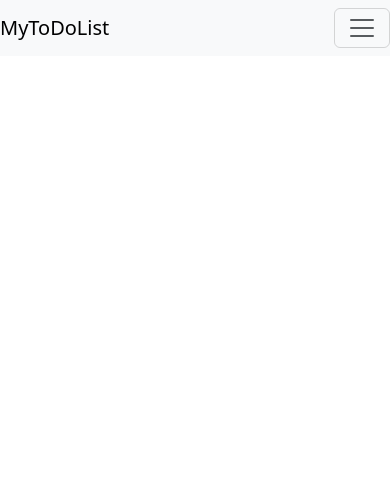
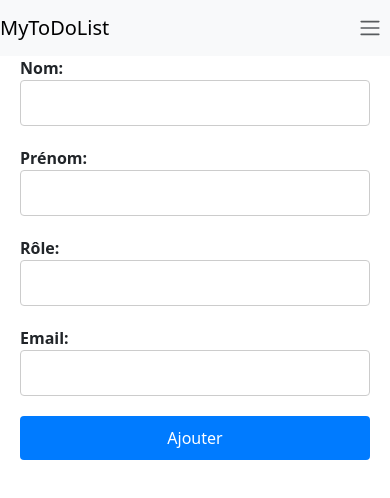
Before and after one commit to leaacoco/MyToDoList, an Angular app: page /user-add in a window 390 px wide. Before the commit this address led to /. Shown: the top 498 px of the page. Built offline with nearby package versions, Linux system fonts and the light colour scheme.

Commit message:
add-user

```diff
--- a/src/app/app-routing.module.ts
+++ b/src/app/app-routing.module.ts
@@ -2,10 +2,12 @@ import { NgModule } from '@angular/core';
 import { RouterModule, Routes } from '@angular/router';
 import { UsersComponent } from './users/users.component';
 import { UserDeleteComponent } from './user-delete/user-delete.component';
+import { UserAddComponent } from './user-add/user-add.component';
 
 const routes: Routes = [
   {path: 'users', component: UsersComponent},
-  {path: 'user-delete/:id', component: UserDeleteComponent}
+  {path: 'user-delete/:id', component: UserDeleteComponent},
+  {path: 'user-add', component: UserAddComponent}
 ];
 
 @NgModule({
--- a/src/app/app.component.css
+++ b/src/app/app.component.css
@@ -0,0 +1,58 @@
+/* Aucun CSS supplémentaire requis */
+
+@media screen and (max-width: 768px) {
+    .navbar-collapse {
+      position: absolute;
+      top: 100%;
+      left: 0;
+      width: 100%;
+      background-color: #f8f9fa;
+      border-top: 1px solid rgba(0, 0, 0, 0.1);
+      padding: 10px 20px;
+      display: none;
+    }
+
+    .navbar-nav {
+      flex-direction: column;
+      margin-top: 10px;
+    }
+
+    .navbar-nav .nav-item {
+      margin-bottom: 10px;
+    }
+
+    .navbar-toggler {
+      position: relative;
+      display: block;
+      width: 40px;
+      height: 40px;
+      padding: 0;
+      border: none;
+      background-color: transparent;
+    }
+
+    .navbar-toggler:focus {
+      outline: none;
+    }
+
+    .navbar-toggler-icon {
+      display: block;
+      width: 100%;
+      height: 100%;
+      background-repeat: no-repeat;
+      background-position: center;
+      background-size: 24px 24px;
+    }
+
+    .collapsed .navbar-toggler-icon {
+      /* Styles pour le bouton de menu fermé */
+    }
+
+    .navbar-toggler.collapsed .navbar-toggler-icon {
+      /* Styles pour le bouton de menu ouvert */
+    }
+
+    .collapsed .navbar-collapse {
+      display: block;
+    }
+  }
--- a/src/app/app.component.html
+++ b/src/app/app.component.html
@@ -1,13 +1,9 @@
-<!-- CSS Bootstrap -->
 <link rel="stylesheet" href="https://cdn.jsdelivr.net/npm/bootstrap@5.3.0/dist/css/bootstrap.min.css">
-
-<!-- JavaScript Bootstrap (requiert Popper.js) -->
-<script src="https://cdn.jsdelivr.net/npm/bootstrap@5.3.0/dist/js/bootstrap.bundle.min.js"></script>
 
 
 <nav class="navbar navbar-expand-lg navbar-light bg-light">
   <a class="navbar-brand" href="#">MyToDoList</a>
-  <button class="navbar-toggler" type="button" data-toggle="collapse" data-target="#navbarNav" aria-controls="navbarNav" aria-expanded="false" aria-label="Toggle navigation">
+  <button class="navbar-toggler" type="button" data-bs-toggle="collapse" data-bs-target="#navbarNav" aria-controls="navbarNav" aria-expanded="false" aria-label="Toggle navigation">
     <span class="navbar-toggler-icon"></span>
   </button>
   <div class="collapse navbar-collapse" id="navbarNav">
@@ -16,12 +12,15 @@
         <a class="nav-link" href="/users">Users</a>
       </li>
       <li class="nav-item">
+        <a class="nav-link" href="/user-add">Add Users</a>
+      </li>
+      <li class="nav-item">
         <a class="nav-link" href="#">Tasks</a>
       </li>
     </ul>
   </div>
 </nav>
 
-
-<!-- The routed views render in the <router-outlet>-->
-  <router-outlet></router-outlet>
+<!-- The routed views render in the <router-outlet> -->
+<router-outlet></router-outlet>
+<script src="https://cdn.jsdelivr.net/npm/bootstrap@5.3.0/dist/js/bootstrap.bundle.min.js"></script>
--- a/src/app/app.module.ts
+++ b/src/app/app.module.ts
@@ -7,6 +7,7 @@ import { AppComponent } from './app.component';
 import { UsersComponent } from './users/users.component';
 import { UserDeleteComponent } from './user-delete/user-delete.component';
 import { UserAddComponent } from './user-add/user-add.component';
+import { FormsModule } from '@angular/forms';
 
 @NgModule({
   declarations: [
@@ -19,6 +20,7 @@ import { UserAddComponent } from './user-add/user-add.component';
     HttpClientModule,
     BrowserModule,
     AppRoutingModule,
+    FormsModule,
   ],
   providers: [],
   bootstrap: [AppComponent]
--- a/src/app/user-add/user-add.component.css
+++ b/src/app/user-add/user-add.component.css
@@ -0,0 +1,49 @@
+.user-form {
+    display: flex;
+    flex-direction: column;
+    max-width: 400px;
+    margin: 0 auto;
+  }
+
+  .form-group {
+    margin-bottom: 20px;
+  }
+
+  label {
+    font-weight: bold;
+  }
+
+  .form-control {
+    padding: 10px;
+    border: 1px solid #ccc;
+    border-radius: 4px;
+  }
+
+  select.form-control {
+    appearance: none;
+    -webkit-appearance: none;
+    background-repeat: no-repeat;
+    background-position: right center;
+    background-size: 16px 16px;
+    padding-right: 30px;
+  }
+
+  .btn {
+    padding: 10px 20px;
+    background-color: #007bff;
+    color: #fff;
+    border: none;
+    border-radius: 4px;
+    cursor: pointer;
+  }
+
+  .btn-primary {
+    background-color: #007bff;
+  }
+
+  @media screen and (max-width: 600px) {
+    .user-form {
+      max-width: 100%;
+      padding: 0 20px;
+    }
+  }
--- a/src/app/user-add/user-add.component.html
+++ b/src/app/user-add/user-add.component.html
@@ -1,19 +1,22 @@
-<form (ngSubmit)=" adduser()">
-    <div>
-      <label>Nom:</label>
-      <input type="text" [(ngModel)]="newUser.nom" name="nom">
-    </div>
-    <div>
-      <label>Prénom:</label>
-      <input type="text" [(ngModel)]="newUser.prenom" name="prenom">
-    </div>
-    <div>
-      <label>Rôle:</label>
-      <input type="text" [(ngModel)]="newUser.role" name="role">
-    </div>
-    <div>
-      <label>Email:</label>
-      <input type="email" [(ngModel)]="newUser.email" name="email">
-    </div>
-    <button type="submit">Ajouter</button>
-  </form>
+<form class="user-form" (ngSubmit)="adduser()">
+  <div class="form-group">
+    <label for="nom">Nom:</label>
+    <input type="text" [(ngModel)]="newUser.nom" name="nom" id="nom" class="form-control">
+  </div>
+  <div class="form-group">
+    <label for="prenom">Prénom:</label>
+    <input type="text" [(ngModel)]="newUser.prenom" name="prenom" id="prenom" class="form-control">
+  </div>
+  <div class="form-group">
+    <label for="role">Rôle:</label>
+    <select name="role" [(ngModel)]="newUser.role" id="role" class="form-control">
+      <option value="admin">Administrateur</option>
+      <option value="utilisateur" selected>Utilisateur</option>
+    </select>
+  </div>
+  <div class="form-group">
+    <label for="email">Email:</label>
+    <input type="email" [(ngModel)]="newUser.email" name="email" id="email" class="form-control">
+  </div>
+  <button type="submit" class="btn btn-primary">Ajouter</button>
+</form>
--- a/src/app/user-add/user-add.component.ts
+++ b/src/app/user-add/user-add.component.ts
@@ -1,6 +1,7 @@
 import { Component } from '@angular/core';
 import { User } from 'src/models/user/user';
 import { UserServiceService } from 'src/services/userService/user-service.service';
+import { FormsModule } from '@angular/forms';
 
 @Component({
   selector: 'app-user-add',
```
